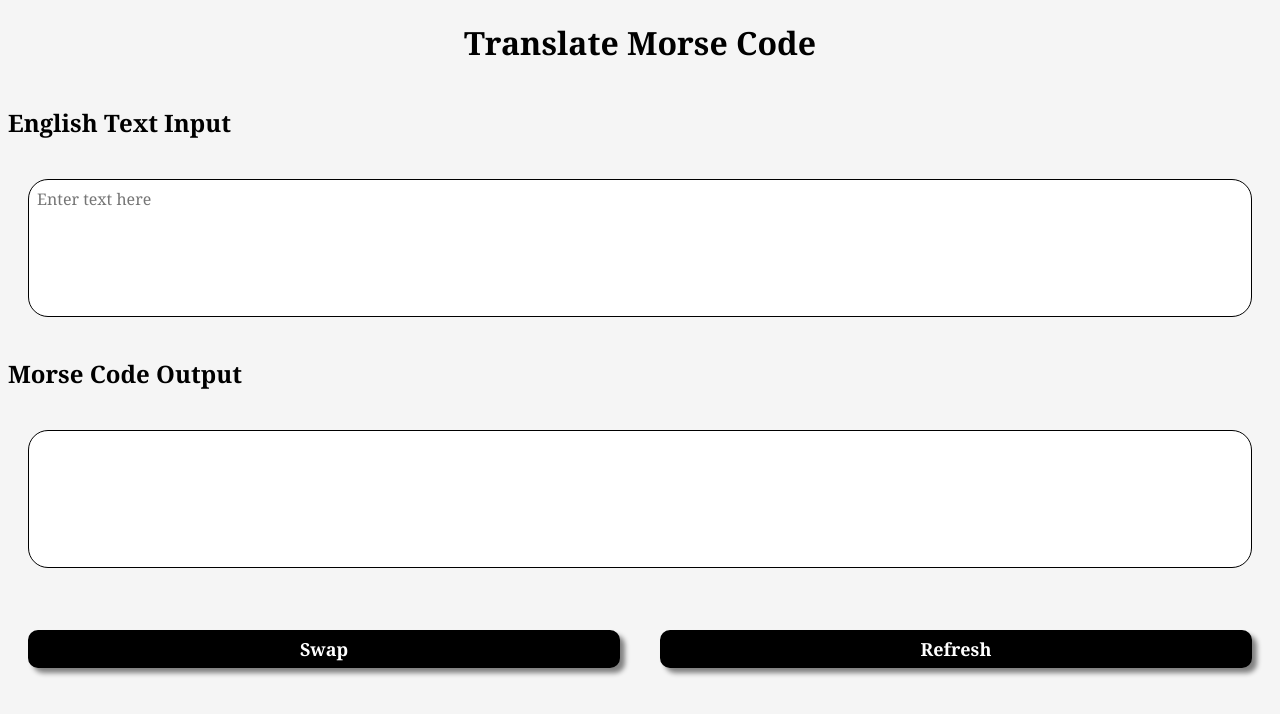
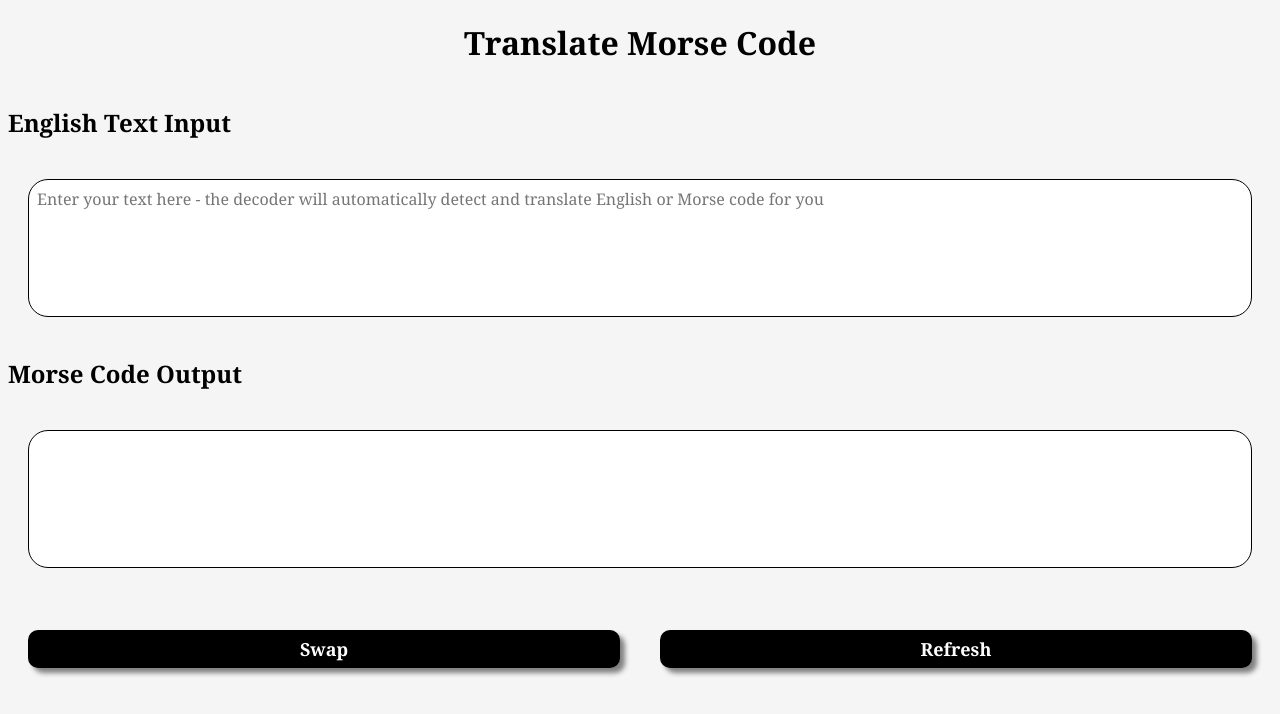
Before and after one commit to shanicema/Morse-Code-Translator, a website with bundled scripts: page index.html in a window 1280 px wide. Built offline with nearby package versions, Linux system fonts and the light colour scheme.

Commit message:
commit cosmetic adjustments

```diff
--- a/index.html
+++ b/index.html
@@ -13,7 +13,7 @@
     <div class="input">
         <h2 class="input__header">English Text Input</h2>
         <div class="grow-wrap">
-            <textarea id="englishInput" class="input__english-input" placeholder="Enter text here"></textarea>
+            <textarea id="englishInput" class="input__english-input" placeholder="Enter your text here - the decoder will automatically detect and translate English or Morse code for you"></textarea>
         </div>
     </div>
     <div class="output">
```
